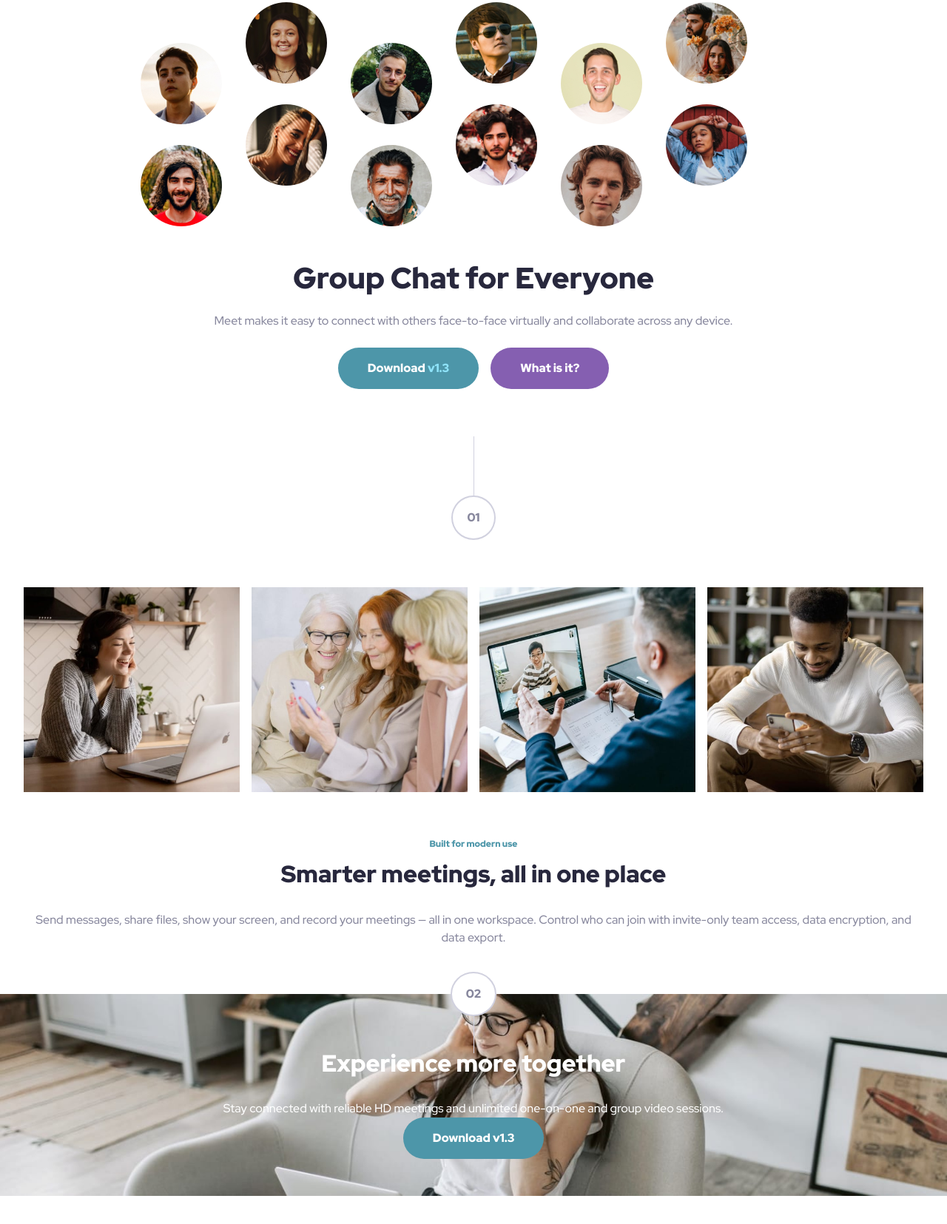
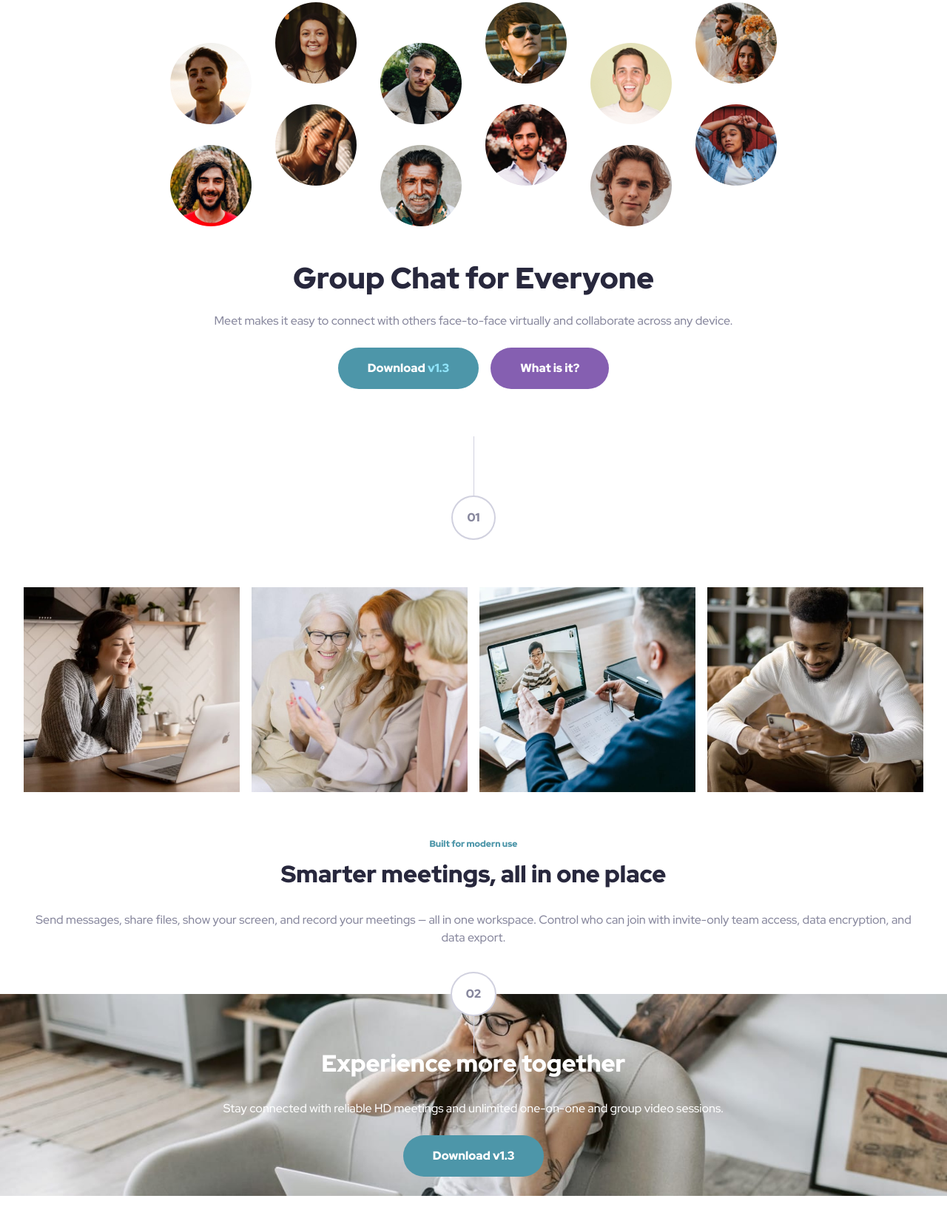
Before and after one commit to Michael-Andreas/Meet-landing-page, a plain HTML site: page index.html in a window 1280 px wide. Shown: the part 137-1792 px from the top of the page at 74% size. Before the commit the page ends 1768 px from the top, so only its background shows below. Drawn offline with Linux system fonts and the light colour scheme.

Commit message:
work on buttons and footer

```diff
--- a/styles.css
+++ b/styles.css
@@ -100,6 +100,12 @@ button {
   background-color: #4D96A9;
   border: none;
   font-weight: 900;
+  cursor: pointer;
+  transition: background-color 300ms ease;
+
+  &:hover {
+    background-color: #71C0D4;
+  }
 }
 
 header {}
@@ -113,7 +119,6 @@ header {}
   margin-bottom: 48px;
   display: flex;
   justify-content: center;
-  margin-left: -80px;
 }
 
 h1 {
@@ -149,6 +154,11 @@ header button:nth-of-type(1) span {
 
 header button:nth-of-type(2) {
   background-color: var(--purple-600);
+  transition: background-color 300ms ease;
+
+  &:hover {
+    background-color: #B18BDD;
+  }
 }
 
 section:first-of-type {
@@ -233,6 +243,7 @@ section:nth-of-type(2) {
   }
 
   button {
+    margin-top: 24px;
     color: white;
   }
 }
@@ -243,4 +254,6 @@ picture {
   z-index: -1;
   width: 100%;
   height: 100%;
+  object-fit: fill;
+  overflow: hidden;
 }
```
